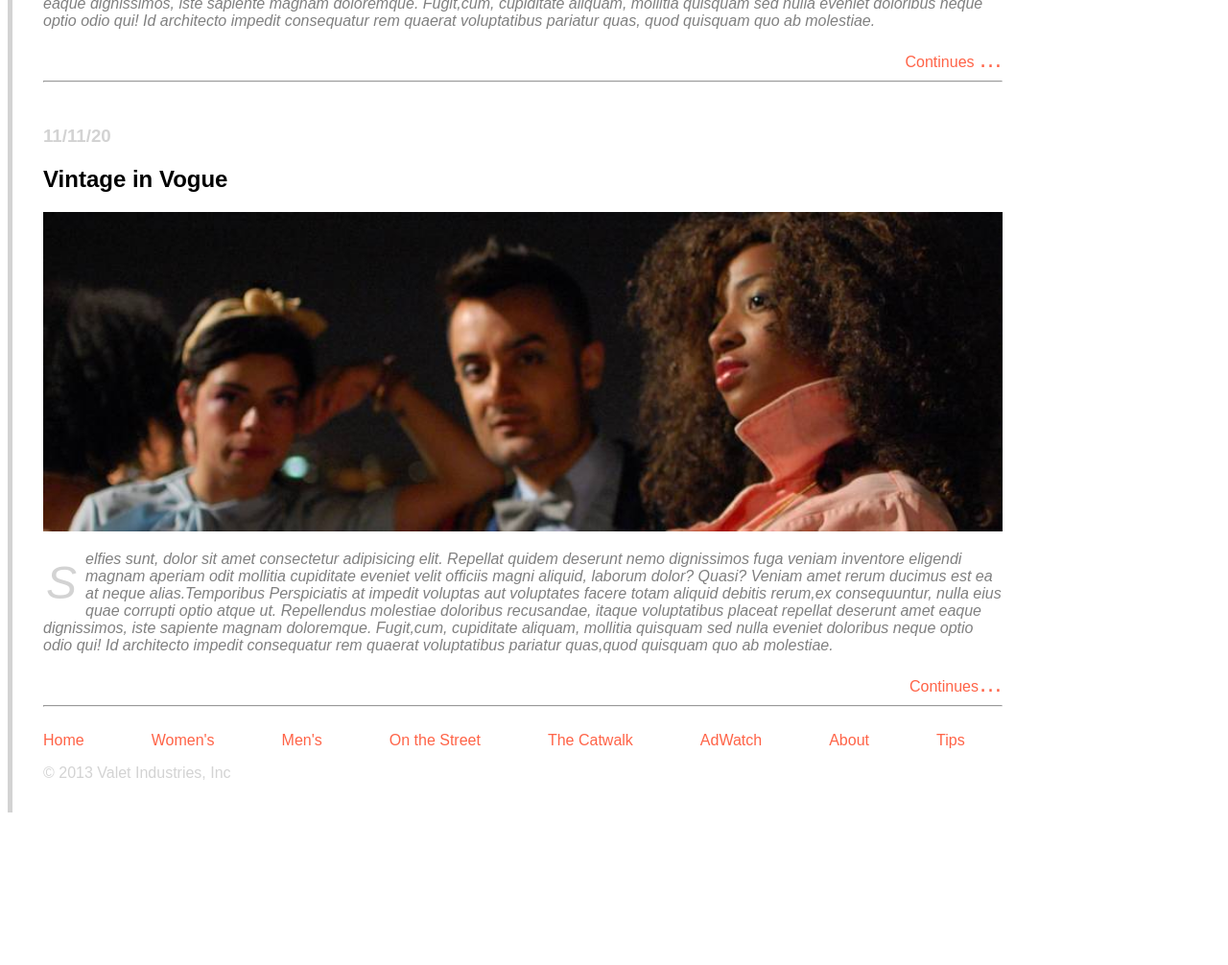
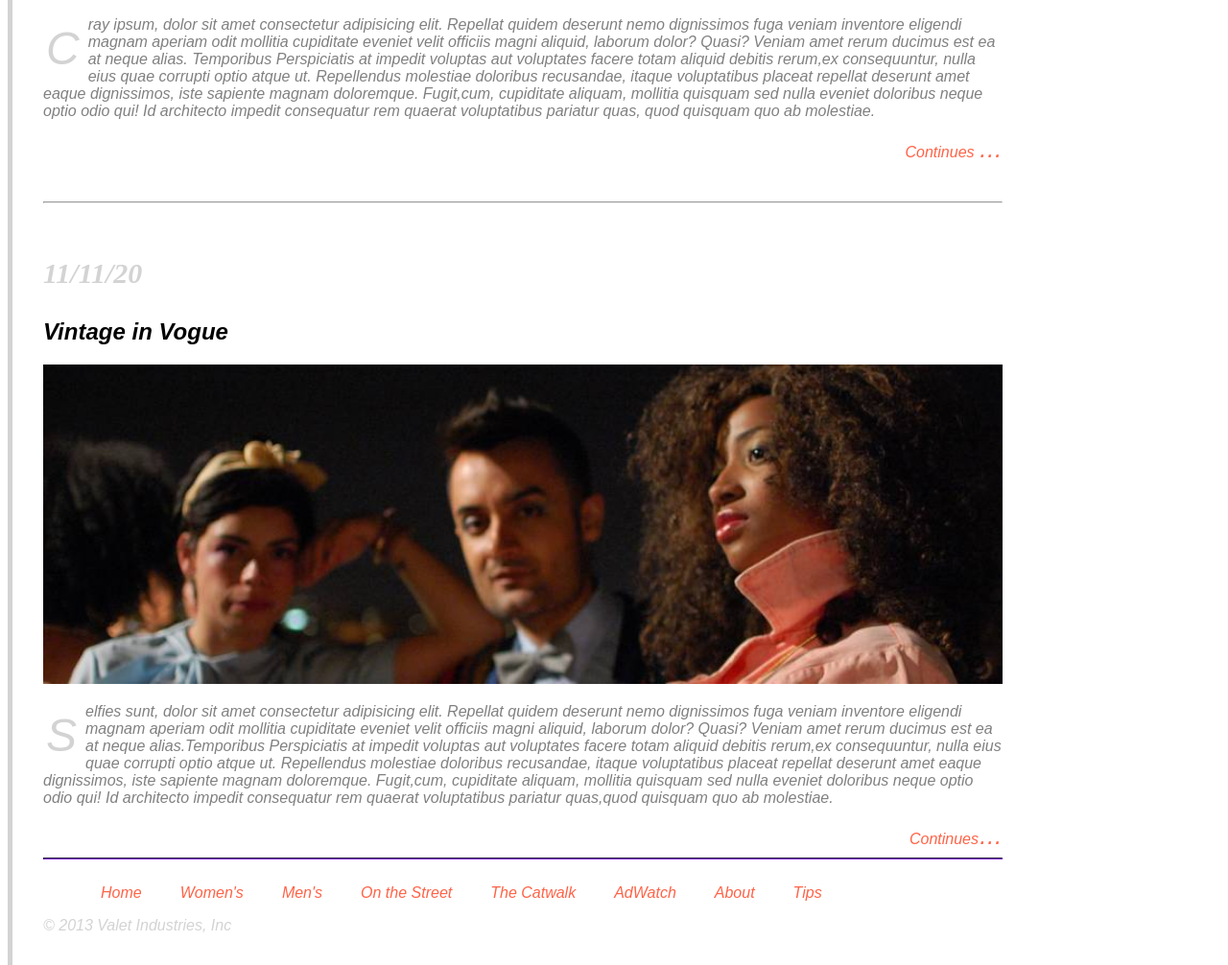
Before and after one commit to Anitha-Arjun/Alab320H.1.2, a plain HTML site: page index.html in a window 1280 px wide. Shown: the part 701-1707 px from the top of the page at 96% size. Before the commit the page ends 1556 px from the top, so only its background shows below. Drawn offline with Linux system fonts and the light colour scheme.

Commit message:
changes updated

```diff
--- a/index.html
+++ b/index.html
@@ -11,6 +11,7 @@
       <header>
         <h1>Sartre's List</h1>
         <h3>Better-Dresses People</h3>
+        <!-- Navigation links for anchor tags -->
         <nav aria-label="Main Navigation" role="navigation">
           <ul class="links">
             <li><a href="">Women's</a></li>
@@ -24,8 +25,10 @@
       </header>
 
       <article>
-        <h3>11/12/20</h3>
+        <!-- First blog post -->
+        <h3 class="styleColor">11/12/20</h3>
         <h2>On the Street in Brooklyn</h2>
+        <!-- links to the image file -->
         <img src="img/blog-image-1.jpg" width="100%" alt="RoadPic" />
         <p class="content">
           Cray ipsum, dolor sit amet consectetur adipisicing elit. Repellat
@@ -42,12 +45,14 @@
           quod quisquam quo ab molestiae.
         </p>
         <div class="text">
-          Continues
+          <a href="">Continues</a>
           <!-- Continues  &#8729 &#8729 &#8729  -->
         </div>
+        <div class="line"></div>
         <hr />
         <br />
-        <h3>11/11/20</h3>
+        <!-- Second blog post -->
+        <h3 class="styleColor">11/11/20</h3>
         <h2>Vintage in Vogue</h2>
         <img src="img/blog-image-2.jpg" width="100%" alt="People" />
         <p class="content">
@@ -64,11 +69,12 @@
           architecto impedit consequatur rem quaerat voluptatibus pariatur
           quas,quod quisquam quo ab molestiae.
         </p>
-        <div class="text">Continues</div>
+        <div class="text">
+          <a href="">Continues</div>
         <hr />
         <br />
       </article>
-
+      <!-- Footer anchor tags -->
       <footer>
         <aside>
           <ul class="footer_links">
--- a/style.css
+++ b/style.css
@@ -3,6 +3,8 @@ body {
   min-height: 100%;
   max-width: 1000px;
   font-family: sans-serif;
+  font-style: italic;
+  font-size: medium;
   padding: 1rem 2rem;
 }
 
@@ -11,6 +13,10 @@ footer {
   color: tomato;
 }
 
+h3 {
+  color: black;
+  font-family: "Times New Roman", Times, serif;
+}
 .links {
   list-style-type: none; /* Removes default bullets */
   padding: 0; /* Removes default padding */
@@ -23,9 +29,11 @@ footer {
 .links li {
   margin: 0;
   display: flex;
+  justify-content: space-between;
 }
 .links li a {
   color: lightgray;
+  padding-bottom: 60px;
 }
 
 .footer_links {
@@ -33,19 +41,24 @@ footer {
   padding: 0; /* Removes default padding */
   margin: 0; /* Removes default margin */
   display: flex; /* Aligns items in a row */
-  flex-wrap: wrap; /* Allows items to wrap to the next line if needed */
-  gap: 70px; /* Adds equal spacing between items */
+  flex-wrap: wrap; /*Allows items to wrap to the next line if needed */
+  gap: 40px; /* Adds equal spacing between items */
 }
 
 .footer_links li {
   margin: 0;
   display: flex;
-  gap: 110px; /* Removes margin from list items */
+  gap: 20px; /* Removes margin from list items */
 }
 
 .footer_links li a {
   color: tomato;
   text-decoration: none;
+  justify-content: space-between;
+}
+.line {
+  margin: 4rem 1px lightgray;
+  padding-bottom: 2rem;
 }
 
 links {
@@ -57,9 +70,30 @@ links {
   text-decoration: underline; /* Underline on hover */
 }
 
-h3,
-header.links {
+.styleColor {
   color: lightgray;
+  font-size: 30px;
+}
+
+.text a {
+  text-align: right;
+  /* justify-content: right; */
+  text-decoration: none;
+  font-style: bold;
+  color: tomato;
+  /* position: absolute; */
+  /* bottom: 0;
+  right: 0; */
+  /* width: 100px; */
+}
+
+.text {
+  text-align: right;
+}
+.text::after {
+  content: "\2026";
+  font-size: 25px;
+  color: tomato;
 }
 
 .content {
@@ -79,17 +113,3 @@ header.links {
 .copy_right {
   color: lightgray;
 }
-.text {
-  text-align: right;
-  font-style: bold;
-  color: tomato;
-  /* position: absolute;
-  bottom: 0;
-  right: 0; */
-  /* width: 100px; */
-}
-
-.text::after {
-  content: "\2026";
-  font-size: 25px;
-}
```
